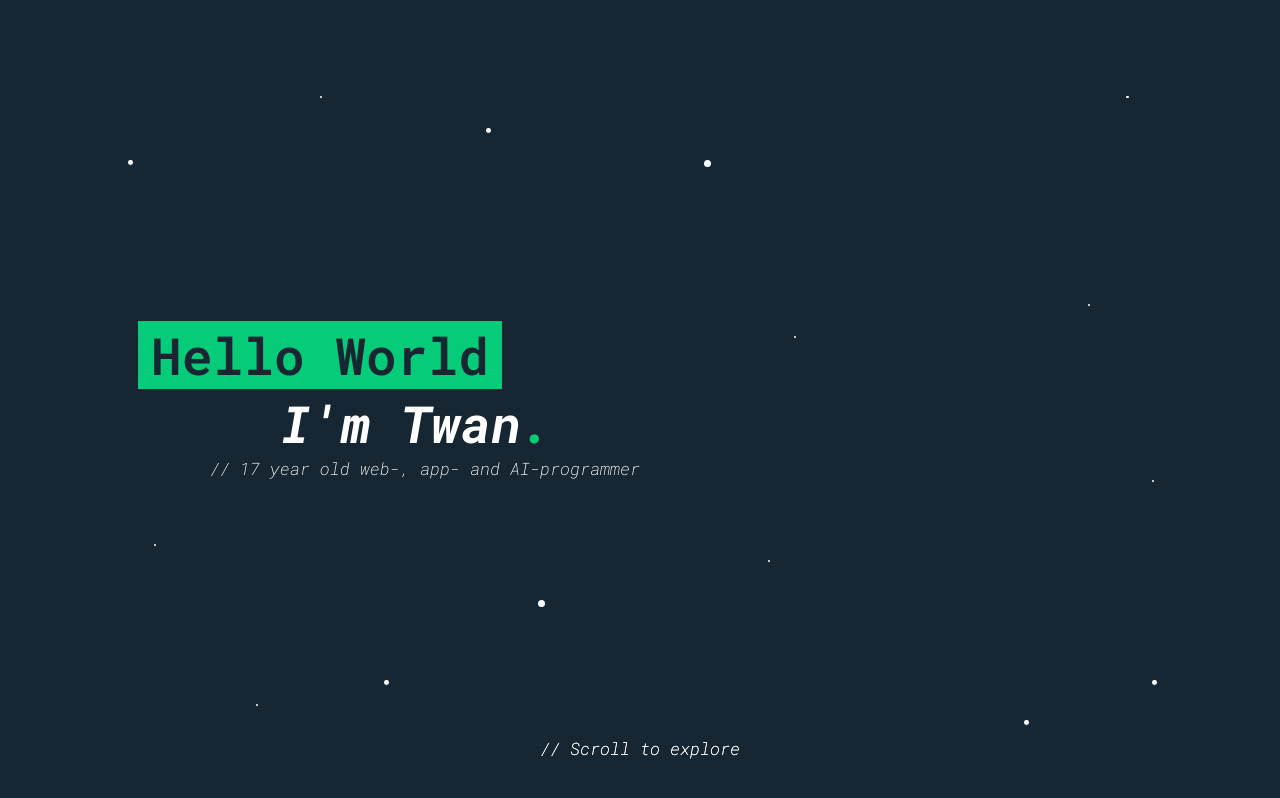
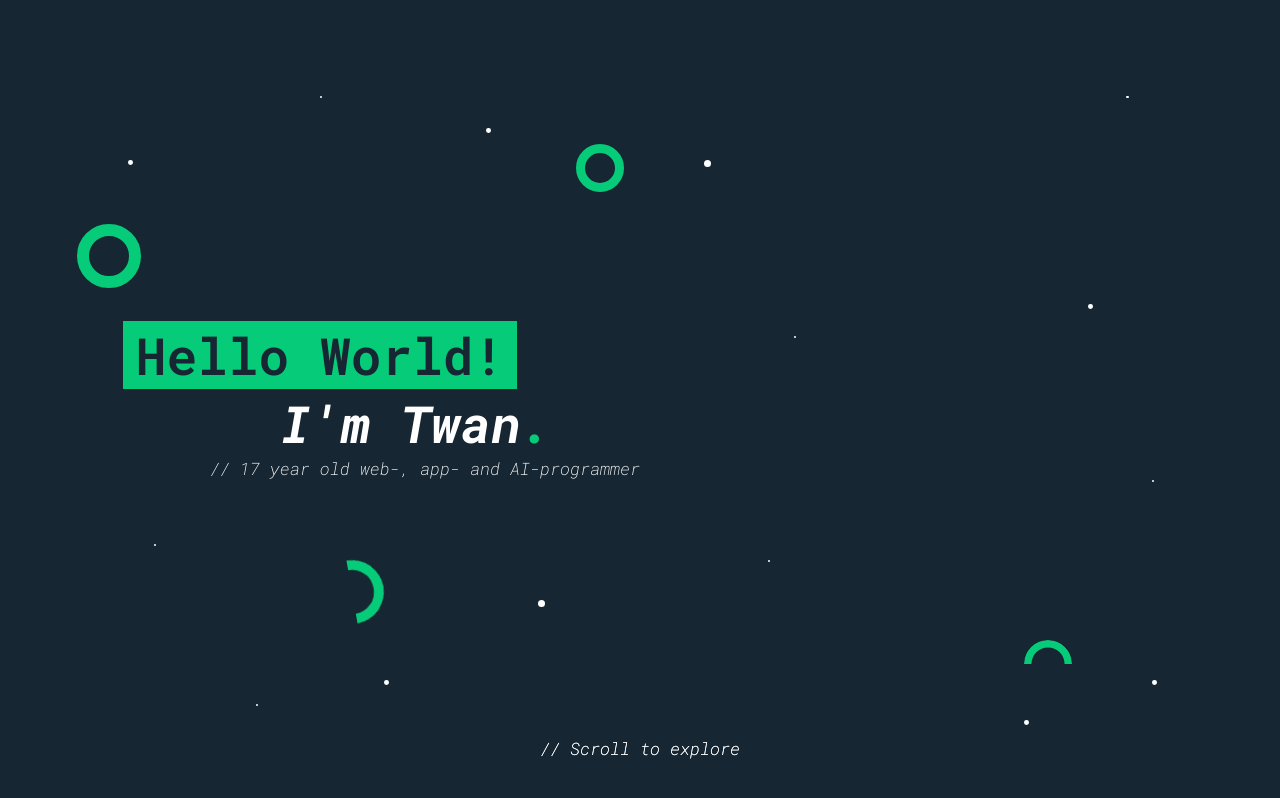
Before and after one commit to Twan-Reijinga/portfolio-site, a SvelteKit app: page / in a window 1280 px wide. Built offline with nearby package versions, Linux system fonts and the light colour scheme.

Commit message:
add circles to SpaceBackground.svelte

```diff
--- a/src/routes/+page.svelte
+++ b/src/routes/+page.svelte
@@ -21,7 +21,7 @@
 <SpaceBackground />
 <section class="centeredSection">
 	<TitleSubtitle
-		title="Hello World"
+		title="Hello World!"
 		subtitle="I'm Twan"
 		comment="// 17 year old web-, app- and AI-programmer"
 		{fontSize}
--- a/src/routes/SpaceBackground.svelte
+++ b/src/routes/SpaceBackground.svelte
@@ -1,16 +1,25 @@
 <script lang="ts">
-	interface dotInterface {
+	interface Dot {
 		size: 'small' | 'medium' | 'large';
 		x: number;
 		y: number;
 	}
-	let dots: dotInterface[] = [
+	interface Circle {
+		size: 'small' | 'medium';
+		x: number;
+		y: number;
+	}
+	type HalfCircle = Circle & {
+		rotation: number;
+	};
+
+	let dots: Dot[] = [
 		{ size: 'medium', x: 10, y: 20 },
 		{ size: 'small', x: 25, y: 12 },
 		{ size: 'medium', x: 38, y: 16 },
 		{ size: 'large', x: 55, y: 20 },
 		{ size: 'small', x: 62, y: 42 },
-		{ size: 'small', x: 85, y: 38 },
+		{ size: 'medium', x: 85, y: 38 },
 		{ size: 'small', x: 88, y: 12 },
 		{ size: 'small', x: 90, y: 60 },
 		{ size: 'small', x: 60, y: 70 },
@@ -21,30 +30,77 @@
 		{ size: 'small', x: 20, y: 88 },
 		{ size: 'small', x: 12, y: 68 }
 	];
+	let circles: Circle[] = [
+		{ size: 'medium', x: 6, y: 28 },
+		{ size: 'small', x: 45, y: 18 }
+	];
+	let halfCircles: HalfCircle[] = [
+		{ size: 'medium', x: 25, y: 70, rotation: 80 },
+		{ size: 'small', x: 80, y: 80, rotation: 0 }
+	];
 </script>
 
-<div>
+<div class="dots">
 	{#each dots as dot, i}
 		<span class={dot.size} style="margin: {dot.y}vh 0 0 {dot.x}%" />
 	{/each}
 </div>
+<div class="circles">
+	{#each circles as circle, i}
+		<span class={circle.size} style="margin: {circle.y}vh 0 0 {circle.x}%" />
+	{/each}
+</div>
+<div class="halfCircles">
+	{#each halfCircles as halfCircle, i}
+		<span
+			class={halfCircle.size}
+			style="margin: {halfCircle.y}vh 0 0 {halfCircle.x}%; transform: rotate({halfCircle.rotation}deg)"
+		/>
+	{/each}
+</div>
 
 <style>
-	.small {
+	.dots * {
+		background-color: #fff;
+	}
+	.dots .small {
 		padding: 0.3vh 0.3vh 0 0;
 	}
-	.medium {
+	.dots .medium {
 		padding: 0.6vh 0.6vh 0 0;
 	}
-	.large {
+	.dots .large {
 		padding: 0.9vh 0.9vh 0 0;
 	}
+
+	.circles .small {
+		border: 0.6em solid #06cb79;
+		width: 3em;
+		height: 3em;
+	}
+	.circles .medium {
+		border: 0.8em solid #06cb79;
+		width: 4em;
+		height: 4em;
+	}
+
+	.halfCircles * {
+		background-image: url('$lib/assets/images/halfCircle.svg');
+	}
+	.halfCircles .small {
+		width: 3em;
+		height: 3em;
+	}
+	.halfCircles .medium {
+		width: 4em;
+		height: 4em;
+	}
+
 	.small,
 	.medium,
 	.large {
 		position: fixed;
 		z-index: -1;
 		border-radius: 50%;
-		background-color: #fff;
 	}
 </style>
```
Also changed, not shown: src/lib/assets/images/halfCircle.svg (added).
